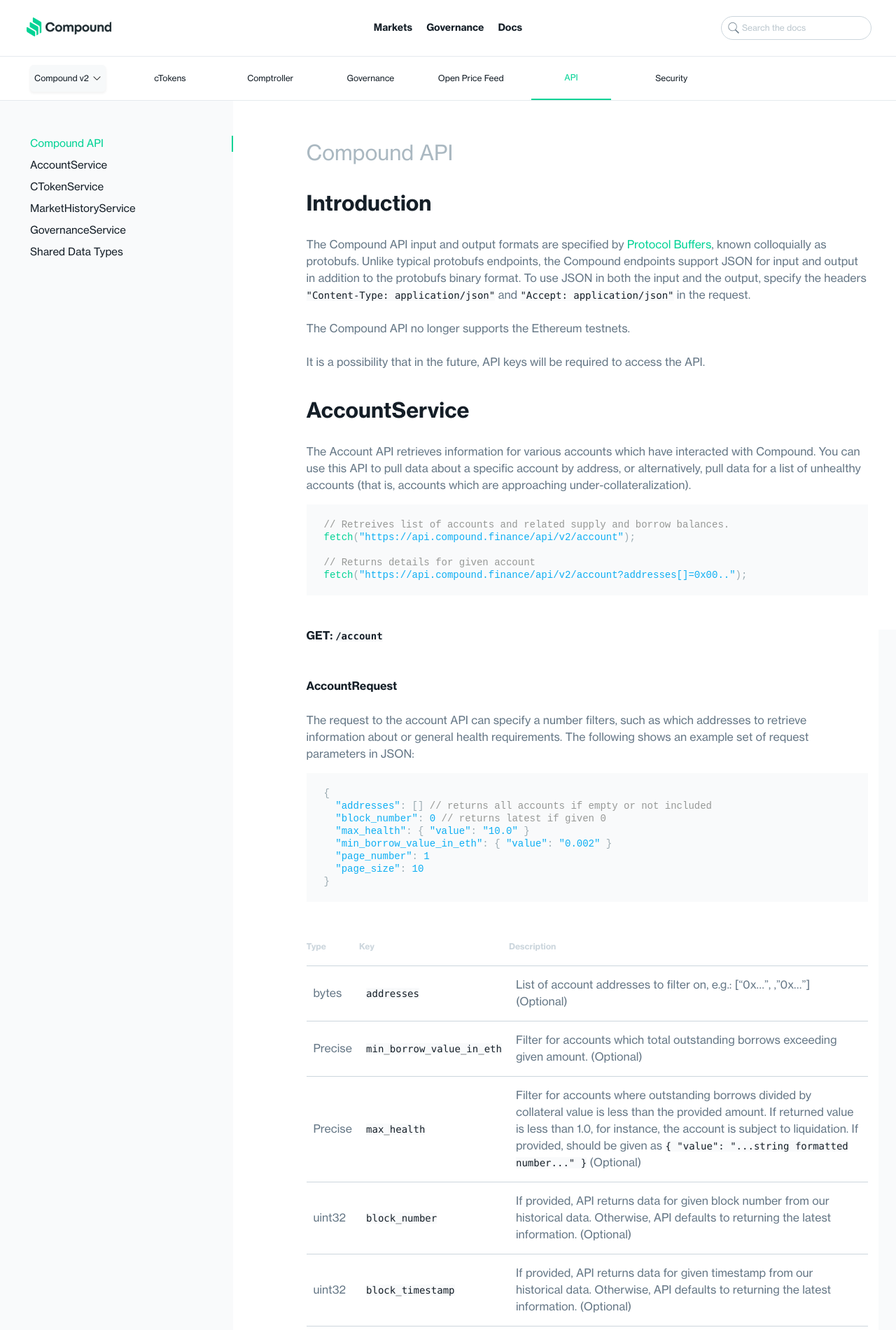
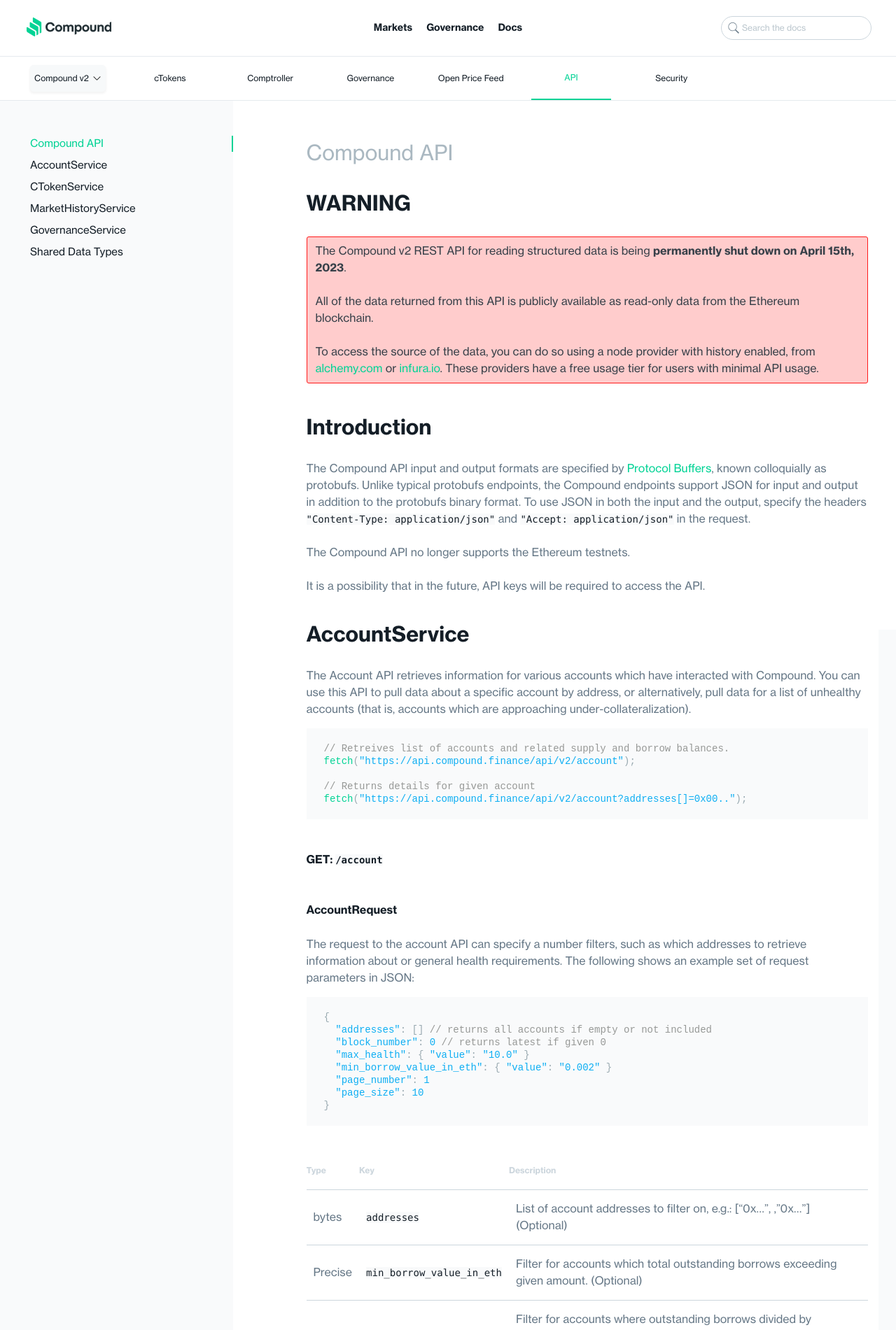
Before and after one commit to compound-finance/compound-finance.github.io, a Jekyll site: the page built from docs/pages/v2/api.md, in a window 1280 px wide. Shown: the top 1901 px of the page at 70% size. Built offline with Jekyll 4.4.1, drawn with Linux system fonts in a browser that asks for light colours.

Commit message:
add api shut down warning (#41)

```diff
--- a/docs/_layouts/docs-content.html
+++ b/docs/_layouts/docs-content.html
@@ -84,6 +84,16 @@
         border-radius: 3px;
         padding: 8px 12px;
         color: #546E7A;
+        margin: 16px 0px;
+      }
+
+      .docs-content .markdown-content .warning {
+        border: 1px solid #ff1a1a;
+        background-color: #ffcccc;
+        line-height: 24px;
+        border-radius: 3px;
+        padding: 8px 12px;
+        color: #374049;
         margin: 16px 0px;
       }
 
--- a/docs/pages/v2/api.md
+++ b/docs/pages/v2/api.md
@@ -15,6 +15,10 @@
 ---
 
 # Compound API
+
+## WARNING
+The Compound v2 REST API for reading structured data is being **permanently shut down on April 15th, 2023**. <br /><br />All of the data returned from this API is publicly available as read-only data from the Ethereum blockchain. <br /><br />To access the source of the data, you can do so using a node provider with history enabled, from [alchemy.com](https://www.alchemy.com/){:target="_blank"} or [infura.io](https://www.infura.io/){:target="_blank"}. These providers have a free usage tier for users with minimal API usage.
+{: .warning }
 
 ## Introduction
 
```
